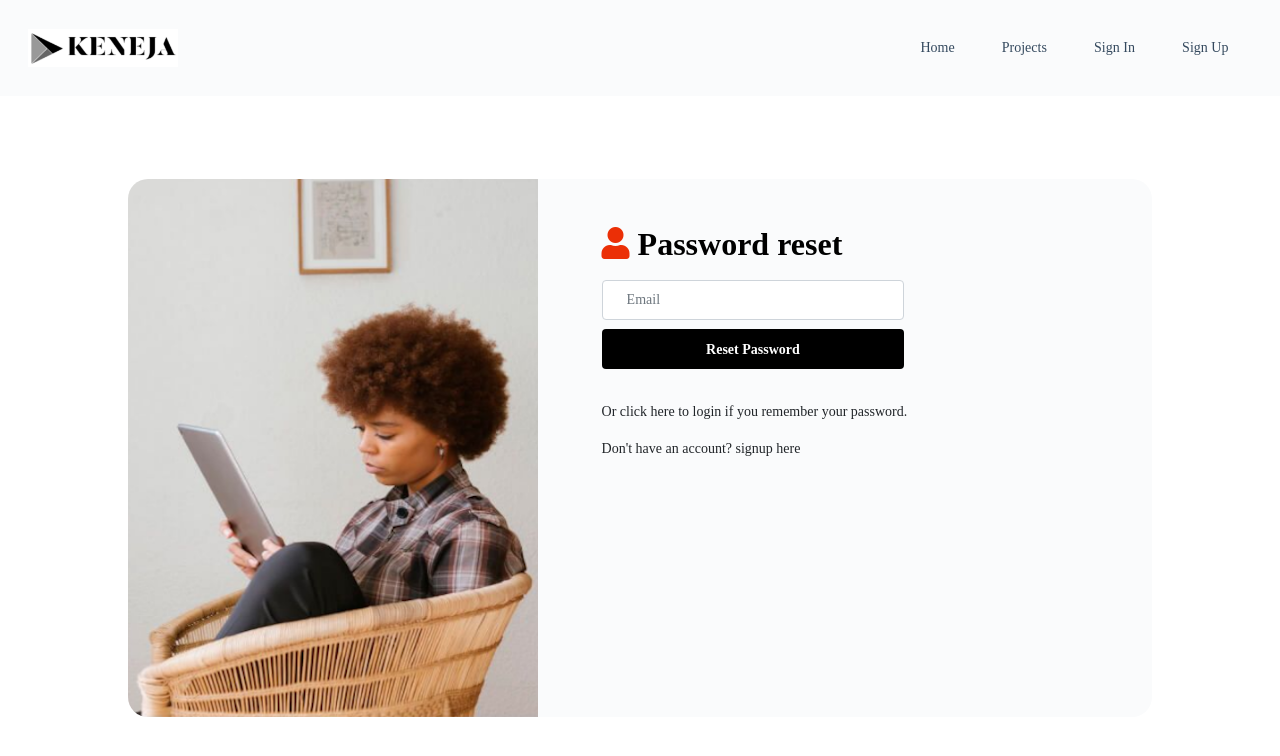
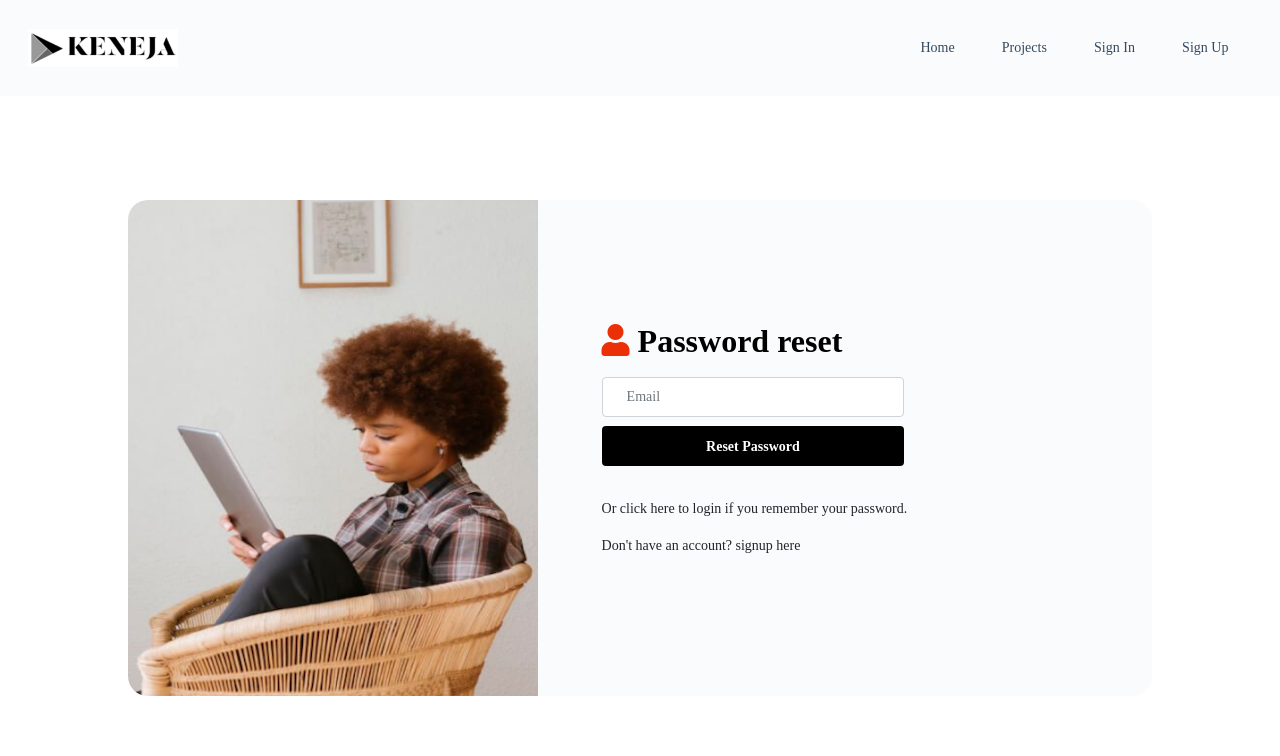
Before and after one commit to chingsley/kc-portfolio-frontend, a React (Create React App) app: page /passwordReset in a window 1280 px wide. Shown: the top 756 px of the page. Built offline with nearby package versions, Linux system fonts and the light colour scheme.

Commit message:
fix styleing buugs

```diff
--- a/src/components/KcLink.js
+++ b/src/components/KcLink.js
@@ -46,7 +46,7 @@ const Parent = styled.div`
         display: inline-block;
         width: 100%;
         height: 100%;
-        line-height: 100%;
+        // line-height: 100%;
         padding: 0 1.3rem;
         z-index: 1000;
         transition-duration: 0.5s;
--- a/src/pages/SignupPage.js
+++ b/src/pages/SignupPage.js
@@ -39,7 +39,7 @@ class SignupPage extends React.Component {
       <div className="signup-page">
         <div className="page-content">
           <div className="content-left">
-            <img src={loginImage} alt="person-reading" width="235" />
+            <img src={loginImage} alt="person-reading" />
           </div>
           <div className="content-right">
             <AppLoader isLoading={this.props.isLoading} />
--- a/src/styles/signupPage.css
+++ b/src/styles/signupPage.css
@@ -3,7 +3,6 @@
 .signup-page {
   /* border: 1px solid salmon; */
   height: 88vh;
-  /* background-color: #e0e0e0; */
   display: flex;
   flex-direction: column;
   align-items: center;
@@ -13,7 +12,7 @@
 .page-content {
   /* border: 1px solid black; */
   display: flex;
-  height: 33.617rem;
+  height: 31rem;
   width: 80%;
 }
 
@@ -32,7 +31,6 @@
   display: block;
   height: 100%;
   width: 100%;
-  size: 200;
   border-top-left-radius: 20px;
   border-bottom-left-radius: 20px;
 }
@@ -41,10 +39,13 @@
   /* border: 1px solid yellow; */
   width: 60%;
   background-color: #fafbfc;
-  padding-left: 4rem;
   border-top-right-radius: 20px;
   border-bottom-right-radius: 20px;
-  padding-top: 3rem;
+  display: flex;
+  flex-direction: column;
+  justify-content: center;
+  padding-left: 4rem;
+  /* padding-top: 3rem; */
 }
 
 .auth-nav {
@@ -97,7 +98,7 @@
     width: 100%;
     border-top-left-radius: 20px;
     border-bottom-left-radius: 20px;
-    padding: 0;
+    padding: 2em 0;
     margin: 0;
     display: flex;
     flex-direction: column;
```
